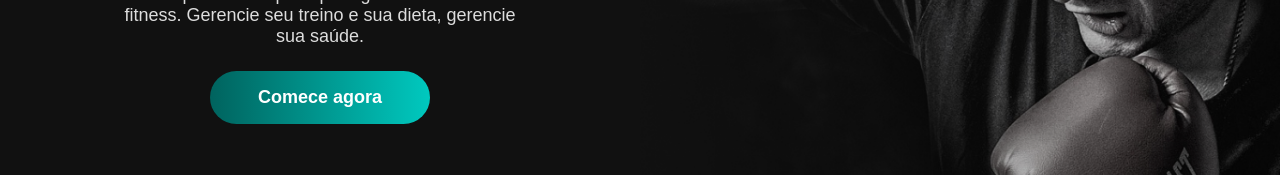
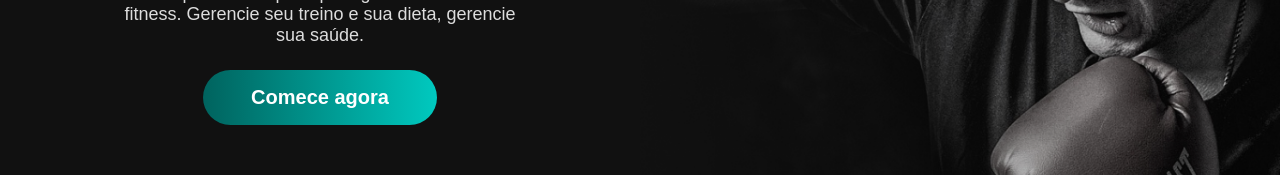
Before and after one commit to rafaeldamacena9304/shapeup, a React (Create React App) app: page / in a window 1280 px wide. Shown: the part 340-515 px from the top of the page. Built offline with nearby package versions, Linux system fonts and the light colour scheme; a web font is replaced by a local one.

Commit message:
Fix: wrong directory HomePage

```diff
--- a/src/components/fromHome/Button/styles.ts
+++ b/src/components/fromHome/Button/styles.ts
@@ -3,10 +3,18 @@ import styled from "styled-components";
 export const Button = styled.button`
   padding: 16px 48px;
   background-image: linear-gradient(to right, var(--darkBlue), var(--lightBlue));
-  font-size: 18px;
-  font-weight: bold;
+  font-size: 20px;
+  font-weight:bold;
   margin-bottom: 24px;
   border:none;
   color:white;
   border-radius:32px;
+  transition: all .5s;
+
+  &:hover{
+    cursor:pointer;
+    transform:scale(1.05);
+    transition: all .5s;
+  }
+
 `;
```
